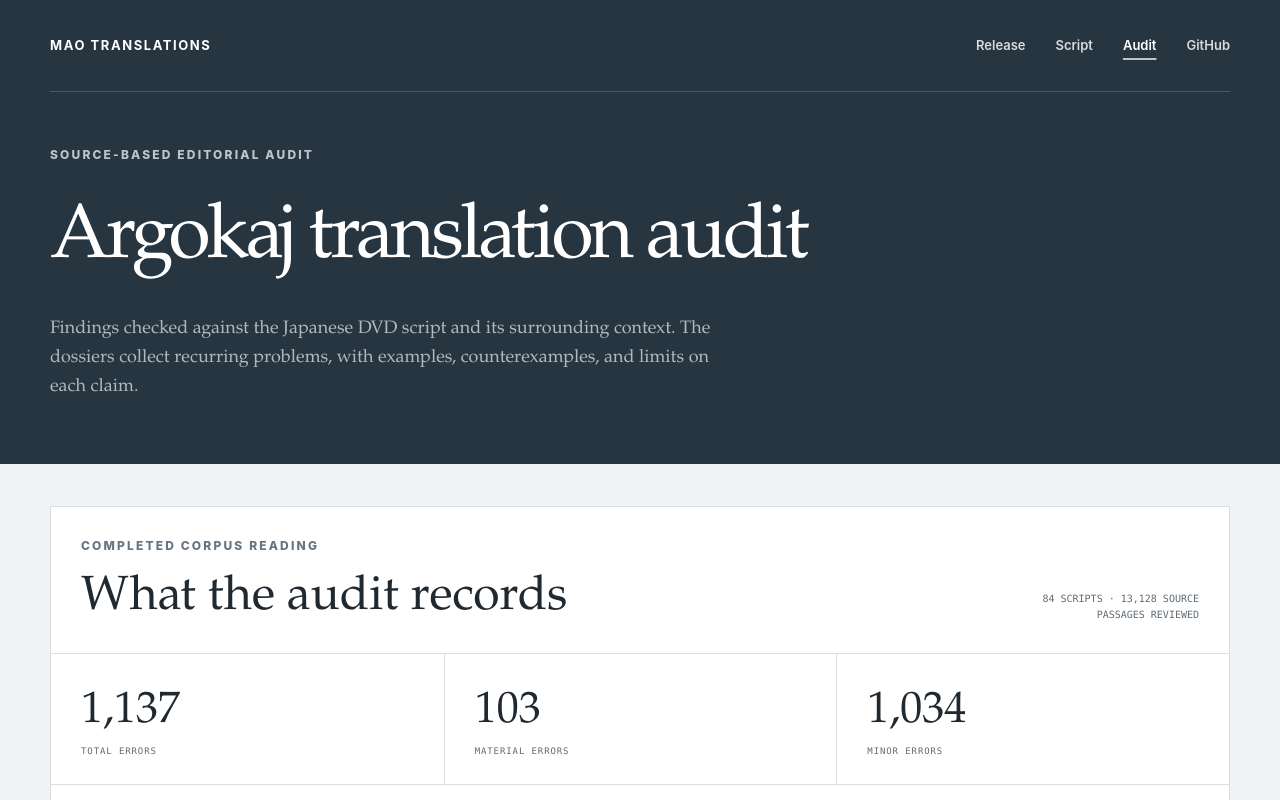
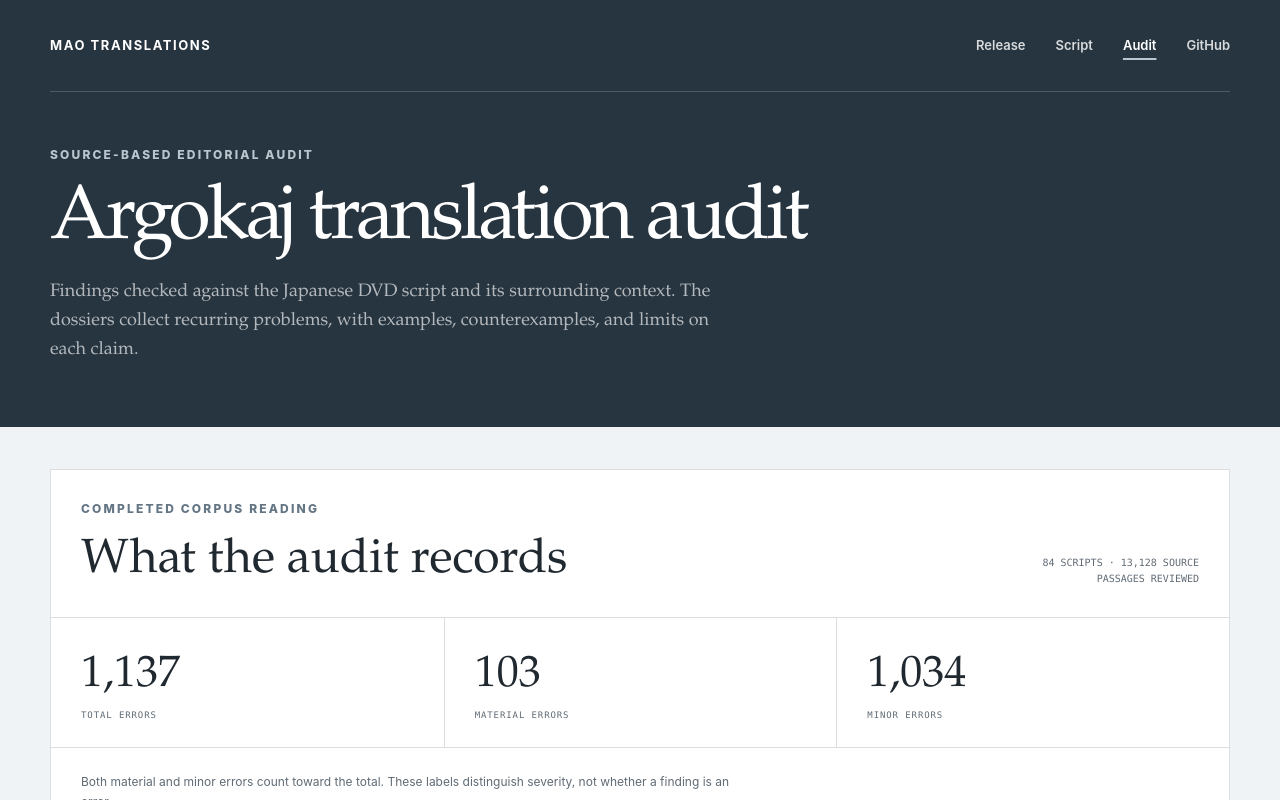
Before and after one commit to MAO-TLs/albatross-koukairoku, a Next.js app: page /audit in a window 1280 px wide. Shown: the top 800 px of the page. Built offline with nearby package versions, Linux system fonts and the light colour scheme.

Commit message:
Match compact Umineko reader and audit heading spacing

```diff
--- a/app/mao-reader-template.css
+++ b/app/mao-reader-template.css
@@ -97,7 +97,7 @@
 	font-size: clamp(46px, 6vw, 78px);
 	font-weight: 400;
 	letter-spacing: -.05em;
-	line-height: 1.5;
+	line-height: 1.02;
 }
 .reader-page .reader-intro > p:last-of-type {
 	max-width: 680px;
```
Also changed, not shown: 1 other file (tests, documents, lock files or other folders).
